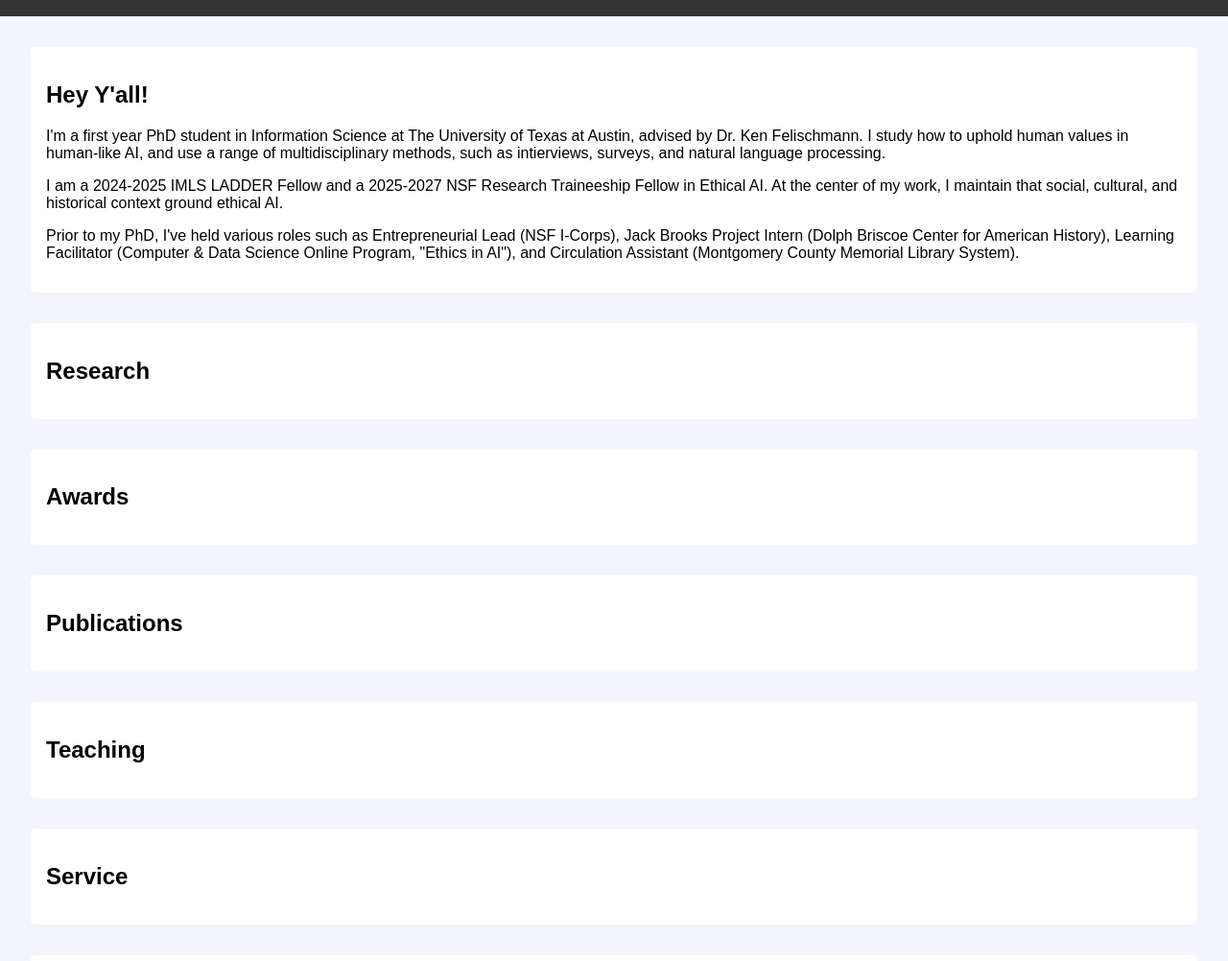
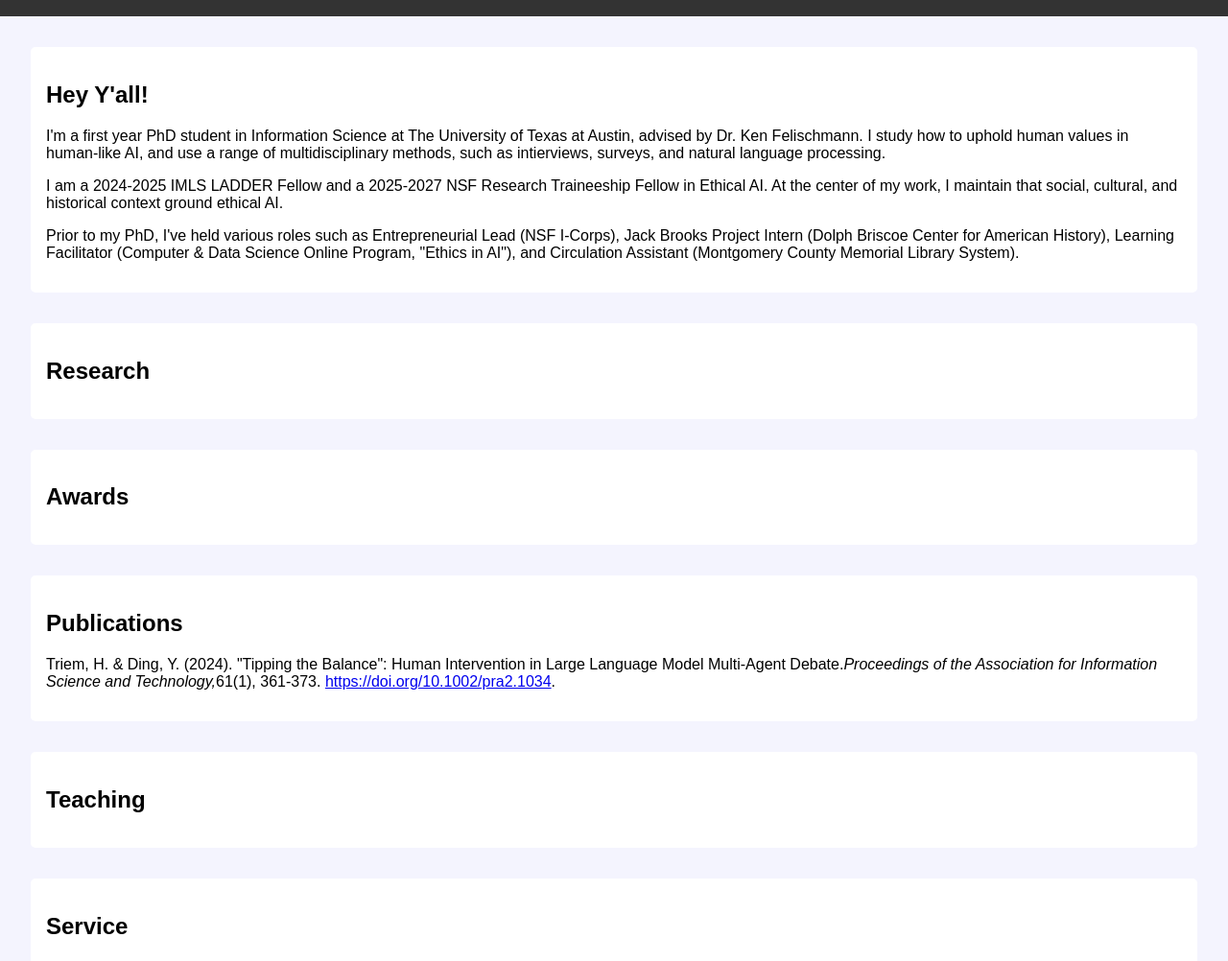
Before and after one commit to haley-triem/website, a plain HTML site: page index.html in a window 1280 px wide. Shown: the part 95-1097 px from the top of the page at 96% size. Drawn offline with Linux system fonts and the light colour scheme.

Commit message:
Update index.html

```diff
--- a/index.html
+++ b/index.html
@@ -24,6 +24,7 @@
   </section>
   <section>
     <h2>Publications</h2>
+    <p>Triem, H. & Ding, Y. (2024). "Tipping the Balance": Human Intervention in Large Language Model Multi-Agent Debate.<i>Proceedings of the Association for Information Science and Technology,</i>61(1), 361-373. <a href="https://doi.org/10.1002/pra2.1034">https://doi.org/10.1002/pra2.1034</a>.</p>
   </section>
   <section>
     <h2>Teaching</h2>
```
